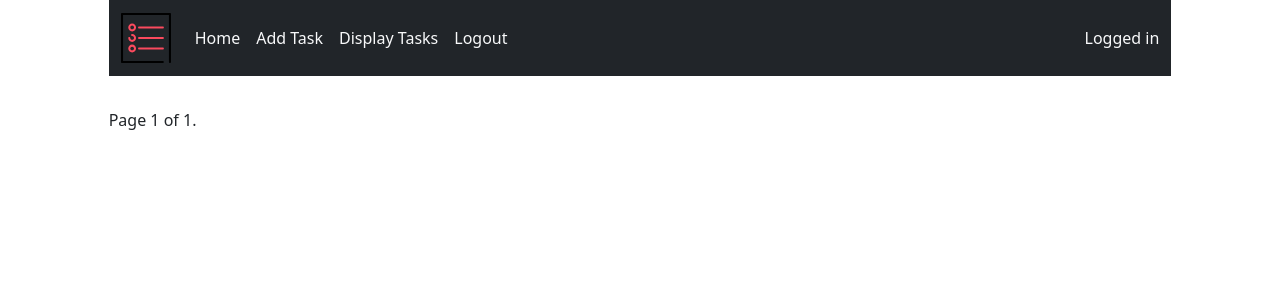
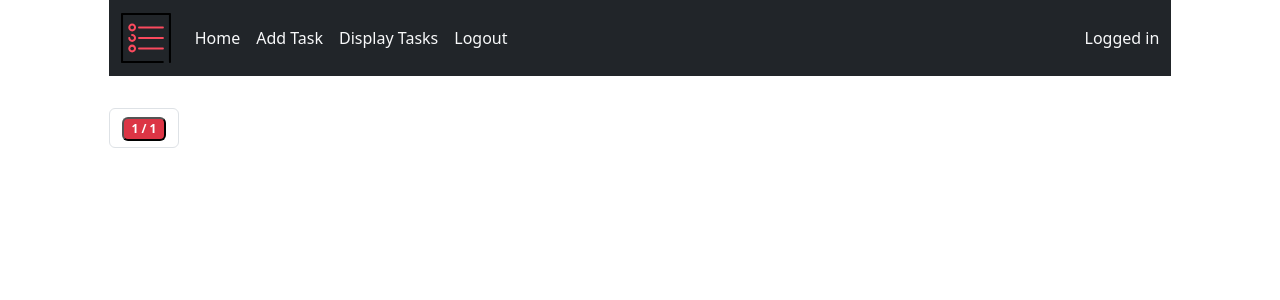
Before and after one commit to badgersky/todo-web-app, a Django app: page /tasks/list/ in a window 1280 px wide. Shown: the top 300 px of the page. Run offline with Django 4.2, Linux system fonts and the light colour scheme; the visitor is signed in with stand-in values (Sample User, id 1); data that the repository does not hold is empty; some libraries are stand-ins or nearby versions.

Commit message:
add styles to pagination

```diff
--- a/tasks/templates/tasks/list-tasks.html
+++ b/tasks/templates/tasks/list-tasks.html
@@ -2,12 +2,12 @@
 {% load static %}
 
 {% block title %}
-    Tasks
+    page_obj
 {% endblock %}
 
 {% block content %}
-    <ol class="list-group list-group-numbered mt-3 mb-3">
-        {% for task in tasks %}
+    <ul class="list-group mt-3 mb-3">
+        {% for task in page_obj %}
             <li class="list-group-item d-flex justify-content-between align-items-start">
                 <div class="ms-2 me-auto">
                     <div class="fw-bold">{{ task.title }}</div>
@@ -26,23 +26,43 @@
                 </a>
             </li>
         {% endfor %}
-    </ol>
+    </ul>
 
-    <div class="pagination">
-    <span class="step-links">
-        {% if tasks.has_previous %}
-            <a href="?page=1">&laquo; first</a>
-            <a href="?page={{ tasks.previous_page_number }}">previous</a>
-        {% endif %}
+    <nav aria-label="Page navigation example mt-5 mb-5">
+        <ul class="pagination">
+            {% if page_obj.has_previous %}
+                <li class="page-item">
+                    <a class="page-link" href="?page=1" aria-label="Previous">
+                        <button class="badge bg-danger">First</button>
+                    </a>
+                </li>
+                <li class="page-item">
+                    <a class="page-link" href="?page={{ page_obj.previous_page_number }}" aria-label="Previous">
+                        <button class="badge bg-danger">&laquo;</button>
+                    </a>
+                </li>
+            {% endif %}
 
-        <span class="current">
-            Page {{ tasks.number }} of {{ tasks.paginator.num_pages }}.
-        </span>
+            <li class="page-item">
+                <a class="page-link ">
+                    <button class="badge bg-danger">
+                        {{ page_obj.number }} / {{ page_obj.paginator.num_pages }}
+                    </button>
+                </a>
+            </li>
 
-        {% if tasks.has_next %}
-            <a href="?page={{ tasks.next_page_number }}">next</a>
-            <a href="?page={{ tasks.paginator.num_pages }}">last &raquo;</a>
-        {% endif %}
-    </span>
-    </div>
+            {% if page_obj.has_next %}
+                <li class="page-item">
+                    <a class="page-link" href="?page={{ page_obj.next_page_number }}" aria-label="Next">
+                        <button class="badge bg-danger">&raquo;</button>
+                    </a>
+                </li>
+                <li class="page-item">
+                    <a class="page-link" href="?page={{ page_obj.paginator.num_pages }}" aria-label="Last">
+                        <button class="badge bg-danger">Last</button>
+                    </a>
+                </li>
+            {% endif %}
+        </ul>
+    </nav>
 {% endblock %}
--- a/tasks/views.py
+++ b/tasks/views.py
@@ -50,7 +50,7 @@ class DisplayTasks(View):
             page_number = request.GET.get('page')
             page_obj = paginator.get_page(page_number)
 
-            return render(request, 'tasks/list-tasks.html', {'tasks': page_obj, 'today': today})
+            return render(request, 'tasks/list-tasks.html', {'page_obj': page_obj, 'today': today})
 
         return redirect(reverse('users:login'))
 
```
